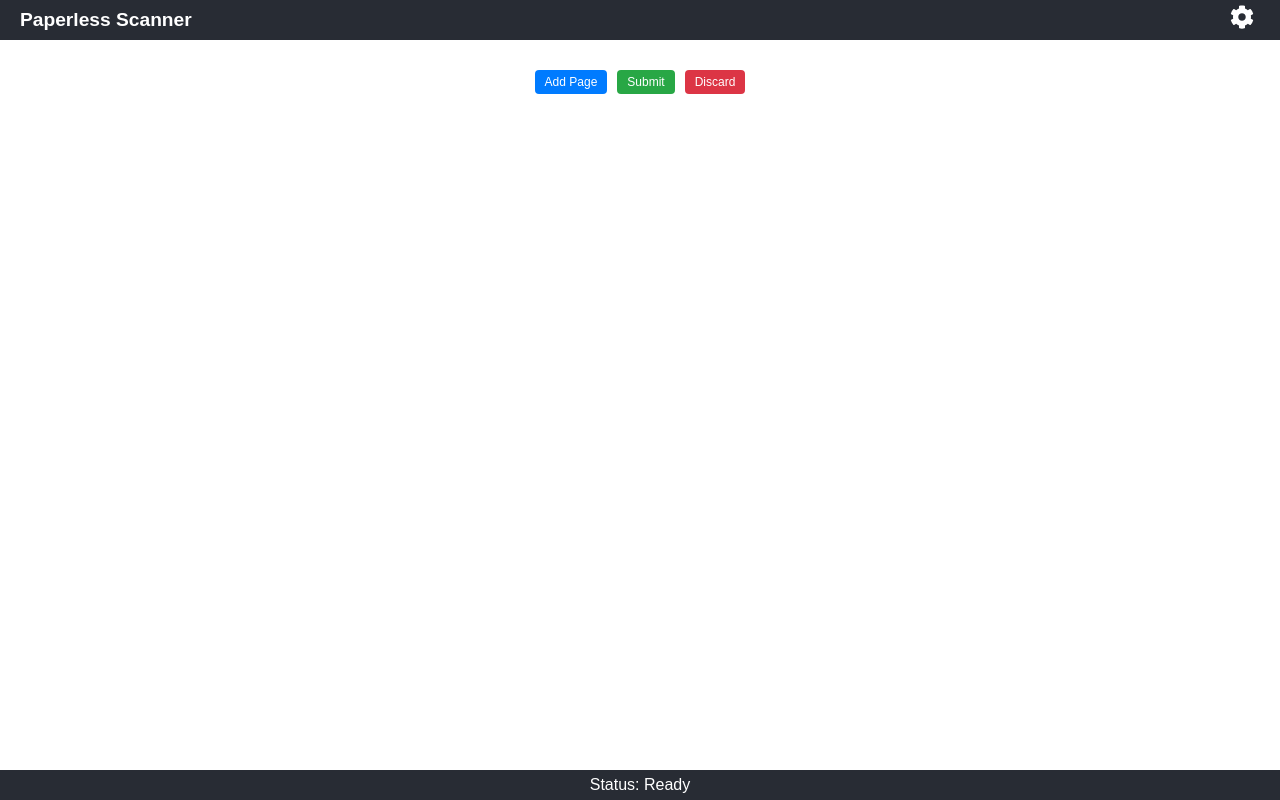
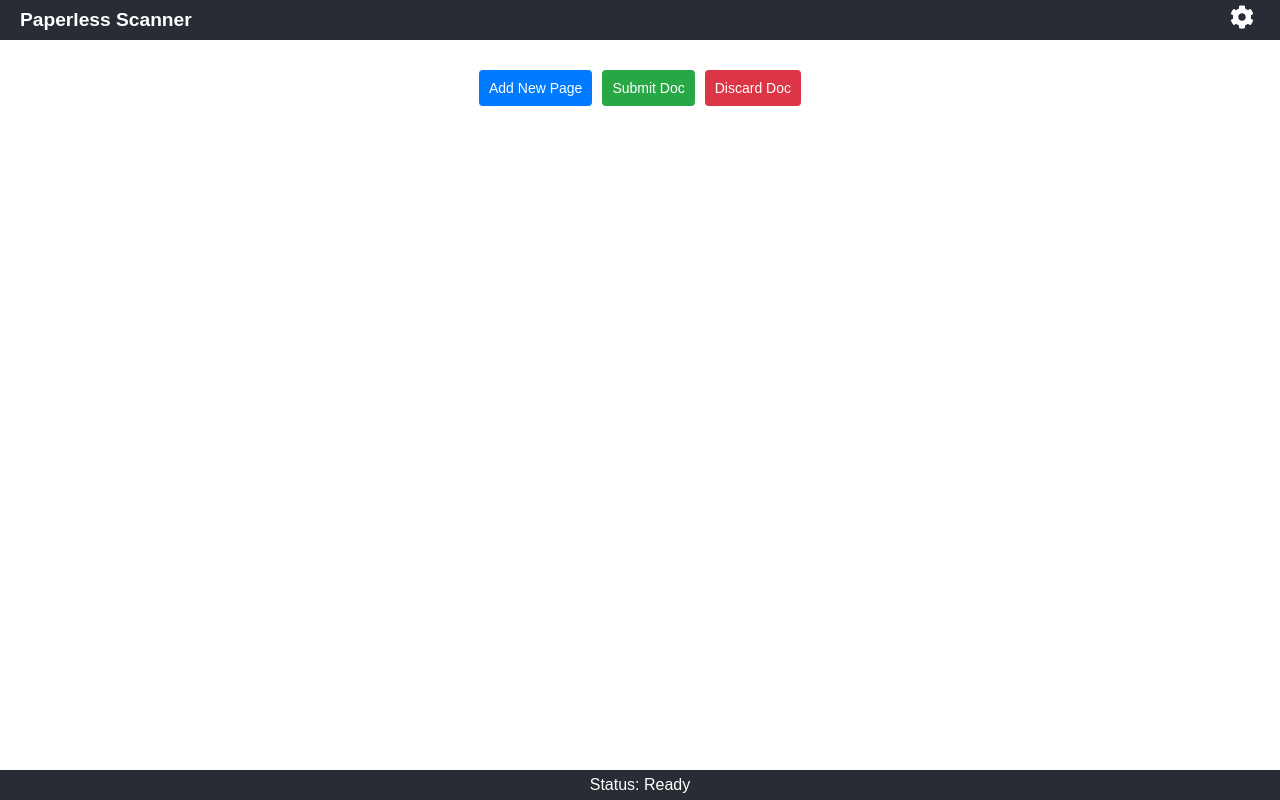
Before and after one commit to lucianhanga/acquire4paperless, a React (Create React App) app in the folder scan-app2/: page / in a window 1280 px wide. Built offline with nearby package versions, Linux system fonts and the light colour scheme.

Commit message:
Update button labels for clarity and adjust padding and font size for better usability

```diff
--- a/scan-app2/src/components/AcquireButtons.js
+++ b/scan-app2/src/components/AcquireButtons.js
@@ -4,9 +4,9 @@ import "./AcquireButtons.css";
 function AcquireButtons({ onAdd, onCancel, onEdit }) {
   return (
     <div className="button-row">
-      <button className="add-button" onClick={onAdd}>Add</button>
-      <button className="cancel-button" onClick={onCancel}>Cancel</button>
-      <button className="edit-button" onClick={onEdit}>Edit</button>
+      <button className="add-button" onClick={onAdd}>Add to Doc</button>
+      <button className="cancel-button" onClick={onCancel}>Abandon</button>
+      <button className="edit-button" onClick={onEdit}>Edit Page</button>
     </div>
   );
 }
--- a/scan-app2/src/components/CommonStyles.css
+++ b/scan-app2/src/components/CommonStyles.css
@@ -5,8 +5,8 @@
 }
 
 .button-row button {
-  padding: 5px 10px; /* Reduce padding */
-  font-size: 12px; /* Reduce font size */
+  padding: 10px 10px; /* Reduce padding */
+  font-size: 14px; /* Reduce font size */
   cursor: pointer;
   margin: 0 5px; /* Reduce margin */
   border: none;
--- a/scan-app2/src/components/Content.js
+++ b/scan-app2/src/components/Content.js
@@ -242,9 +242,9 @@ function Content({ setStatus }) {
         <>
           <PageList pages={pages} onDelete={handleDelete} onMoveUp={handleMoveUp} onMoveDown={handleMoveDown} />
           <div className="button-row">
-            <button className="add-page-button" onClick={handleAddPage}>Add Page</button>
-            <button className="submit-button" onClick={handleSubmit}>Submit</button>
-            <button className="discard-button" onClick={handleDiscard}>Discard</button>
+            <button className="add-page-button" onClick={handleAddPage}>Add New Page</button>
+            <button className="submit-button" onClick={handleSubmit}>Submit Doc</button>
+            <button className="discard-button" onClick={handleDiscard}>Discard Doc</button>
           </div>
         </>
       )}
--- a/scan-app2/src/components/PhotoButtons.css
+++ b/scan-app2/src/components/PhotoButtons.css
@@ -10,8 +10,8 @@
 }
 
 .select-picture-button {
-  padding: 5px 10px;
-  font-size: 12px;
+  padding: 10px 10px;
+  font-size: 14px;
   cursor: pointer;
   margin: 0 5px;
   border: none;
```
